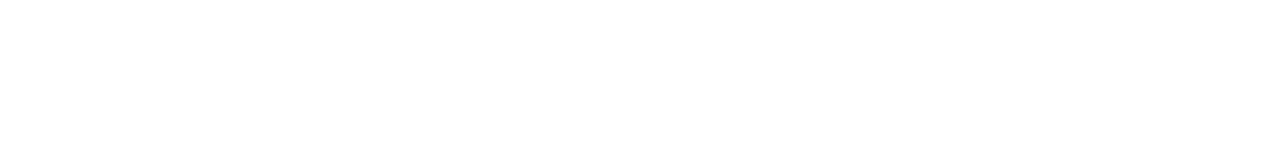
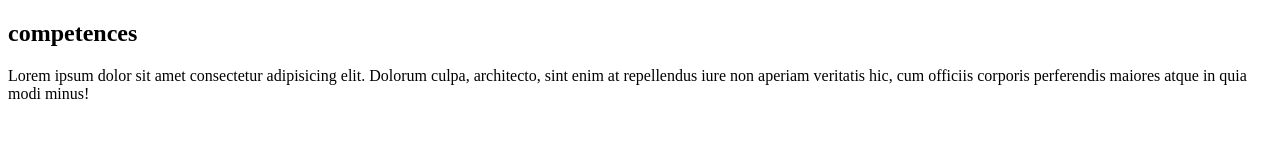
Before and after one commit to dominiatrix/git-mon-cv, a plain HTML site: page index.html in a window 1280 px wide. Drawn offline with Linux system fonts and the light colour scheme.

Commit message:
mise en place de la section competences

```diff
--- a/index.html
+++ b/index.html
@@ -6,7 +6,10 @@
         <link rel="stylesheet" href="style.css">
     </head>
     <body>
-
+        <section>
+          <h2>competences</h2>
+          <p>Lorem ipsum dolor sit amet consectetur adipisicing elit. Dolorum culpa, architecto, sint enim at repellendus iure non aperiam veritatis hic, cum officiis corporis perferendis maiores atque in quia modi minus!</p>
+        </section>
 
     </body>
 
```
